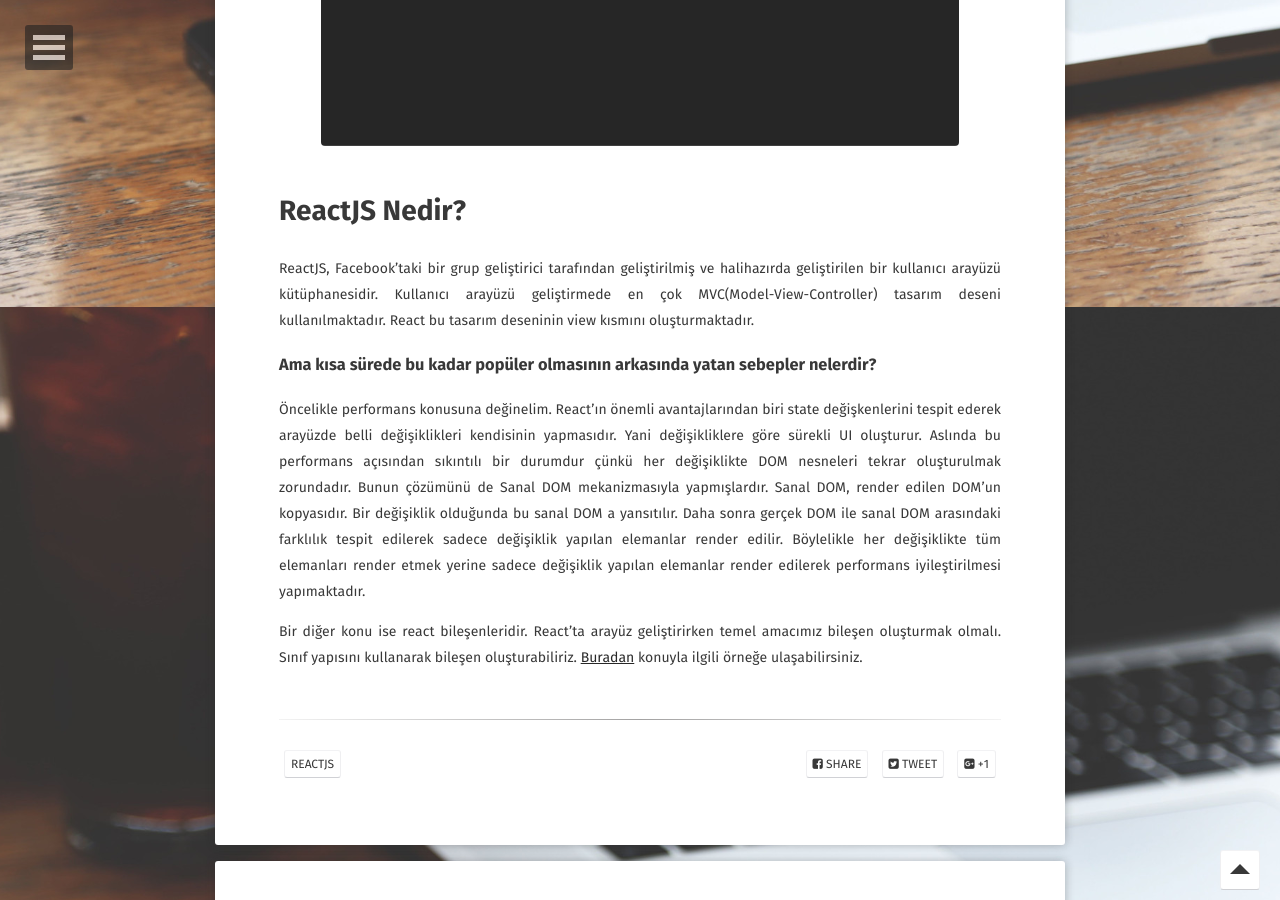
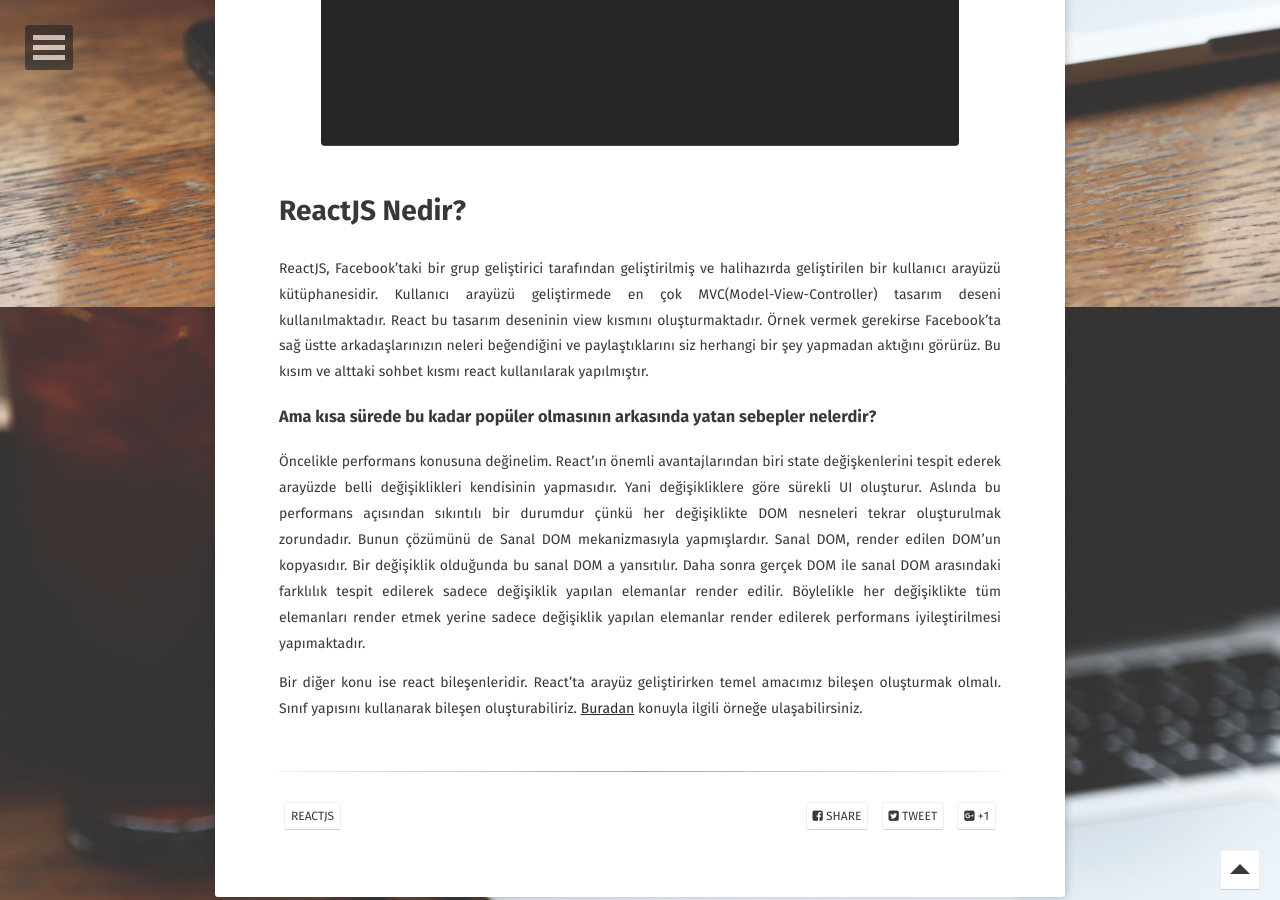
Before and after one commit to alikaraca/alikaraca.github.io, a Jekyll site: the page built from _posts/2017-10-31-ReactJS.md, in a window 1280 px wide and 900 px high, scrolled down 593 px. Built offline with Jekyll 4.4.1, drawn with Linux system fonts in a browser that asks for light colours; some web fonts are replaced; comment, search, counter and statistics services are not loaded.

Commit message:
Update 2017-10-31-ReactJS.md

```diff
--- a/_posts/2017-10-31-ReactJS.md
+++ b/_posts/2017-10-31-ReactJS.md
@@ -14,7 +14,8 @@
 # ReactJS Nedir?
 
   ReactJS, Facebook'taki bir grup geliştirici tarafından geliştirilmiş ve halihazırda geliştirilen bir kullanıcı arayüzü kütüphanesidir.
-  Kullanıcı arayüzü geliştirmede en çok MVC(Model-View-Controller) tasarım deseni kullanılmaktadır. React bu tasarım deseninin view kısmını oluşturmaktadır.
+  Kullanıcı arayüzü geliştirmede en çok MVC(Model-View-Controller) tasarım deseni kullanılmaktadır. React bu tasarım deseninin view kısmını oluşturmaktadır. Örnek vermek gerekirse Facebook'ta sağ üstte arkadaşlarınızın neleri beğendiğini ve paylaştıklarını siz herhangi bir şey yapmadan aktığını görürüz. Bu kısım ve alttaki sohbet kısmı react kullanılarak yapılmıştır.
+
 ###  Ama kısa sürede bu kadar popüler olmasının arkasında yatan sebepler nelerdir?
   Öncelikle performans konusuna değinelim. React'ın önemli avantajlarından biri state değişkenlerini tespit ederek arayüzde belli değişiklikleri kendisinin yapmasıdır. Yani değişikliklere göre sürekli UI oluşturur. Aslında bu performans açısından sıkıntılı bir durumdur çünkü her değişiklikte DOM nesneleri tekrar oluşturulmak zorundadır. Bunun çözümünü de Sanal DOM mekanizmasıyla yapmışlardır.
   Sanal DOM, render edilen DOM'un kopyasıdır. Bir değişiklik olduğunda bu sanal DOM a yansıtılır. Daha sonra gerçek DOM ile sanal DOM arasındaki farklılık tespit edilerek sadece değişiklik yapılan elemanlar render edilir. Böylelikle her değişiklikte tüm elemanları render etmek yerine sadece değişiklik yapılan elemanlar render edilerek performans iyileştirilmesi yapımaktadır.
```
